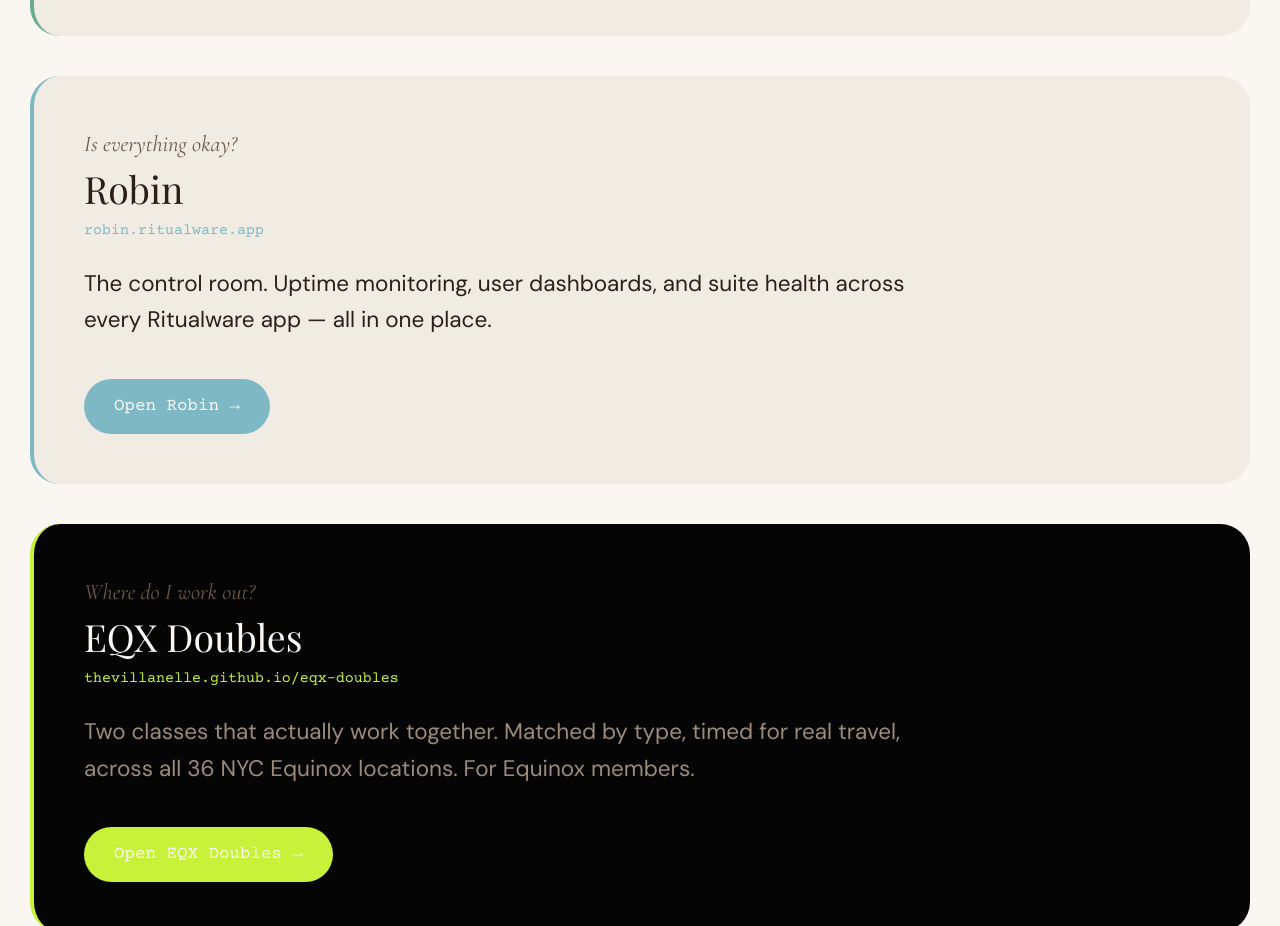
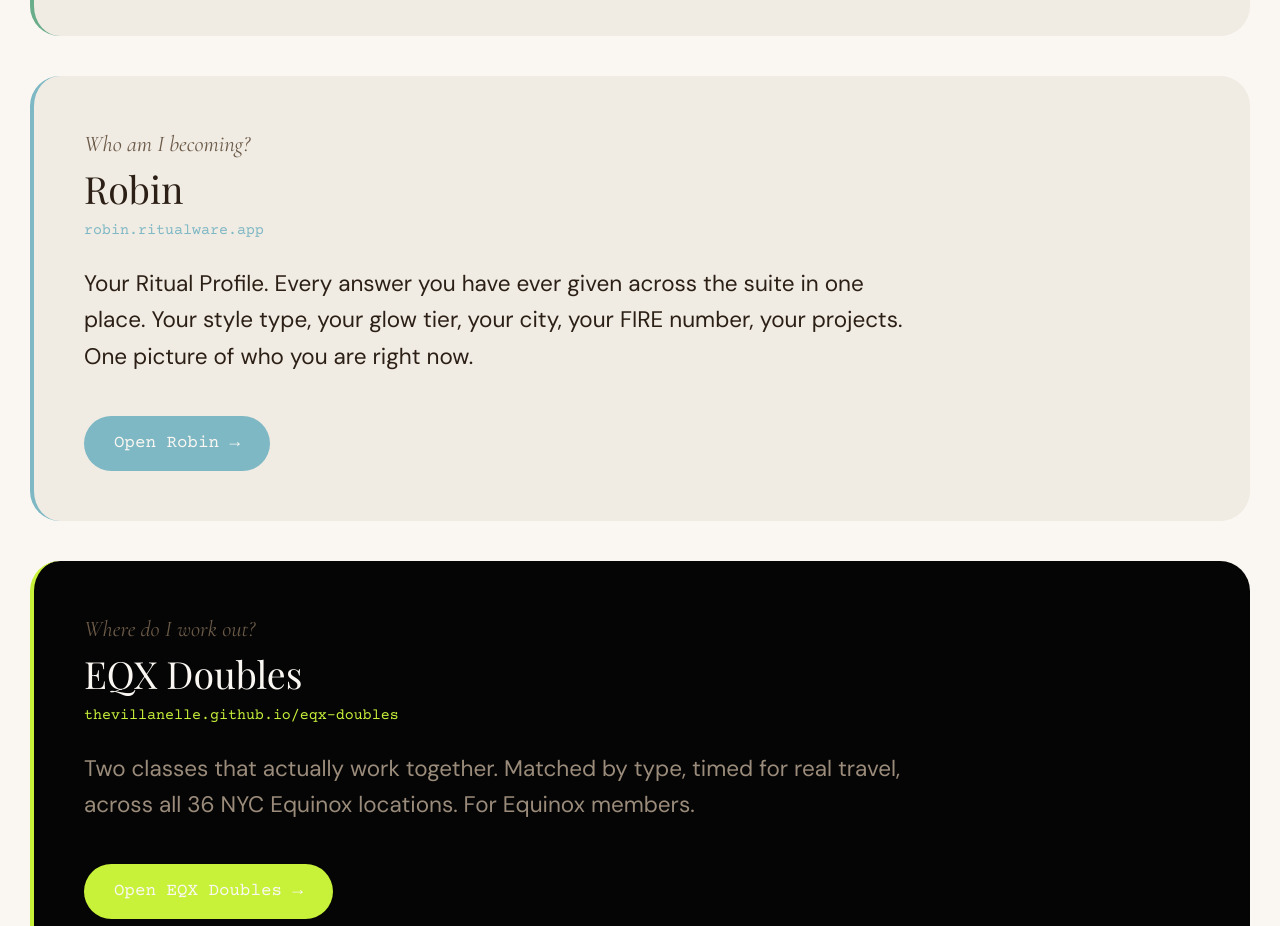
Before and after one commit to thevillanelle/ritualware, a React (Vite) app: page /apps in a window 1280 px wide. Shown: the part 2580-3506 px from the top of the page. Built offline with nearby package versions, Linux system fonts and the light colour scheme; a web font is replaced by a local one.

Commit message:
fix(robin): rework marketing copy as Ritual Profile, not admin tool

```diff
--- a/src/data/apps.js
+++ b/src/data/apps.js
@@ -73,12 +73,12 @@ export const SUITE = [
     to: '/robin',
     name: 'Robin',
     label: 'robin',
-    question: 'Is everything okay?',
-    desc: 'The control room. Uptime monitoring, user dashboards, and suite health across every Ritualware app — all in one place.',
+    question: 'Who am I becoming?',
+    desc: 'Your Ritual Profile. Every answer you have ever given across the suite in one place. Your style type, your glow tier, your city, your FIRE number, your projects. One picture of who you are right now.',
     domain: 'robin.ritualware.app',
     href: 'https://robin.ritualware.app',
     health: 'https://robin.ritualware.app/health.json',
-    statusDesc: 'Admin',
+    statusDesc: 'Ritual Profile',
     color: '#7EB8C4',
     bg: 'rgba(126,184,196,0.08)',
     border: 'rgba(126,184,196,0.2)',
```
